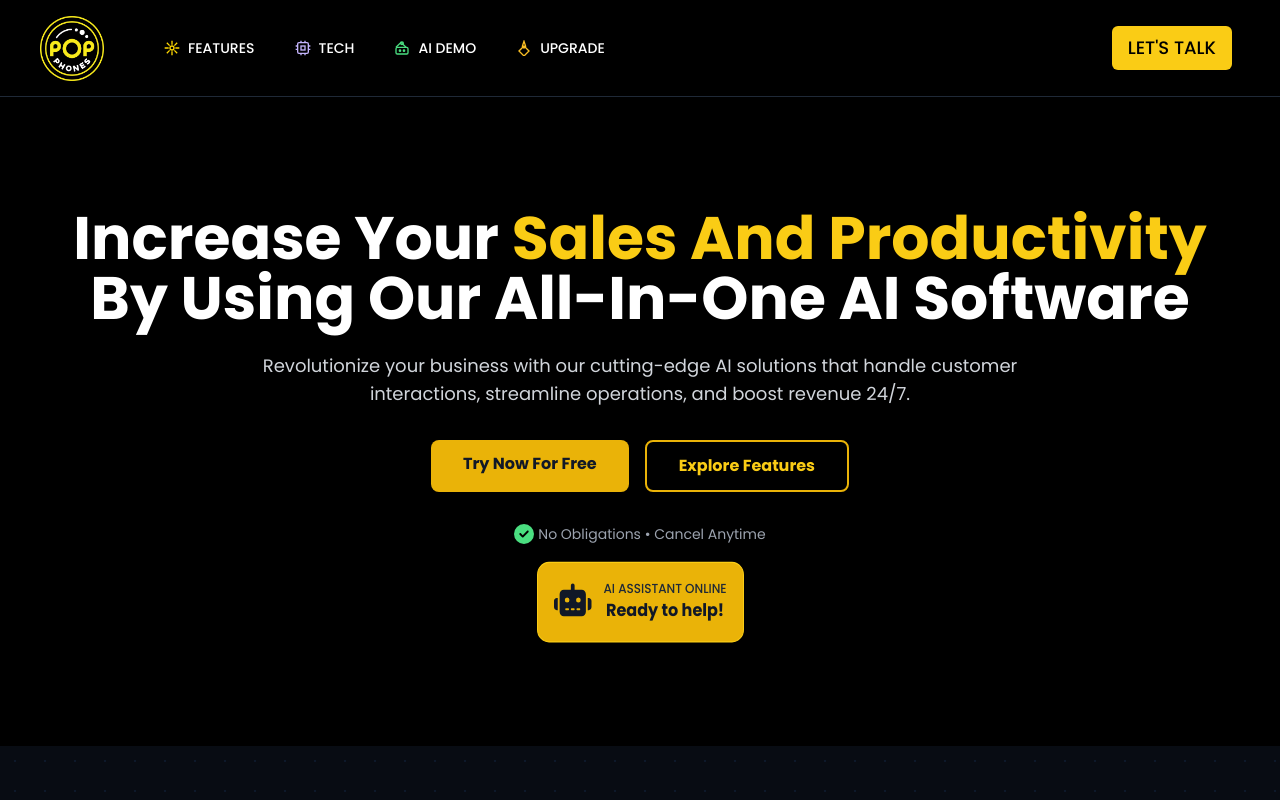
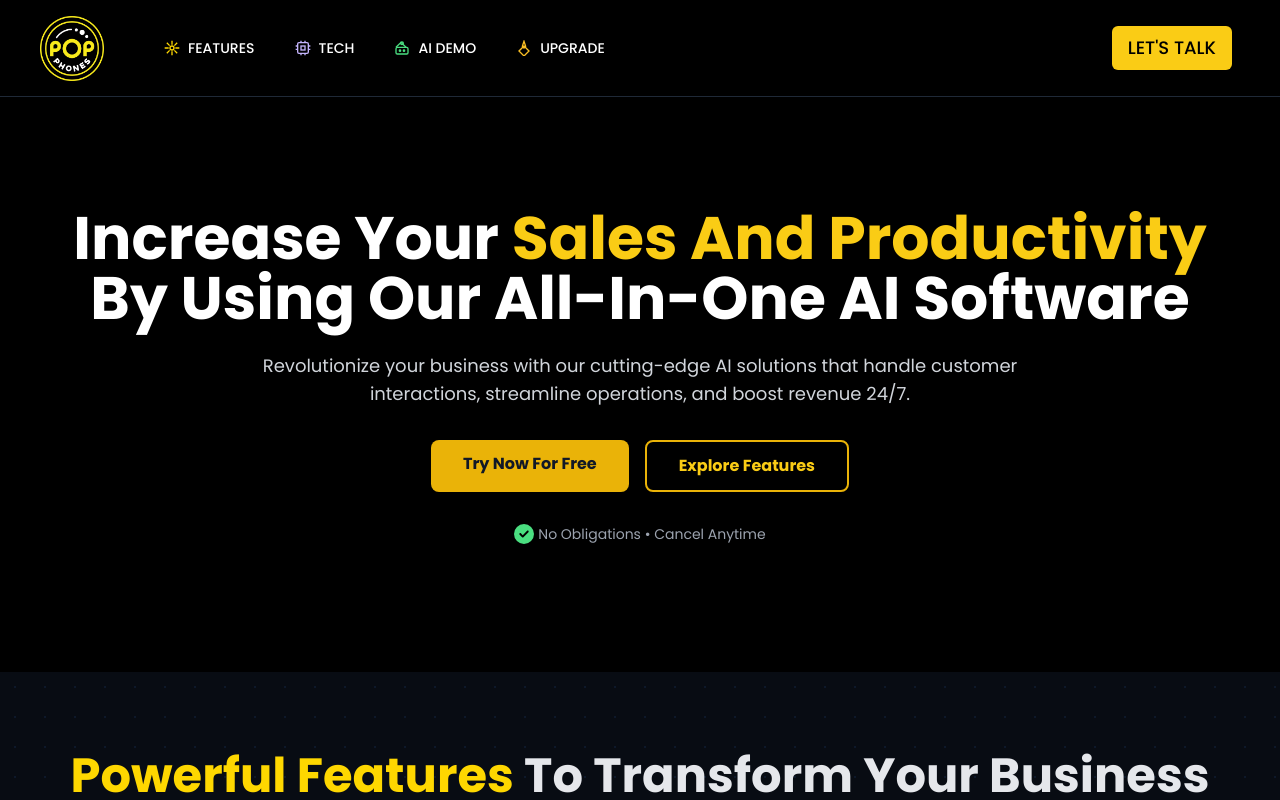
Before and after one commit to mohdmoin12/Ai-chatbot-landing-page, a React (Vite) app: page / in a window 1280 px wide. Shown: the top 800 px of the page. Built offline with nearby package versions, Linux system fonts and the light colour scheme.

Commit message:
replaced code

```diff
--- a/src/components/Hero.jsx
+++ b/src/components/Hero.jsx
@@ -151,7 +151,7 @@ const Hero = () => {
           </div>
 
           {/* AI Assistant Ready Badge */}
-          <div className="inline-flex bg-yellow-500 p-4 rounded-xl shadow-xl animate-bounce-slow border border-yellow-400">
+          {/* <div className="inline-flex bg-yellow-500 p-4 rounded-xl shadow-xl animate-bounce-slow border border-yellow-400">
             <div className="flex items-center">
               <div className="mr-3">
                 <FontAwesomeIcon icon={faRobot} className="text-3xl text-gray-900" />
@@ -161,7 +161,7 @@ const Hero = () => {
                 <div className="font-bold text-gray-900">Ready to help!</div>
               </div>
             </div>
-          </div>
+          </div> */}
         </div>
       </div>
     </section>
```
